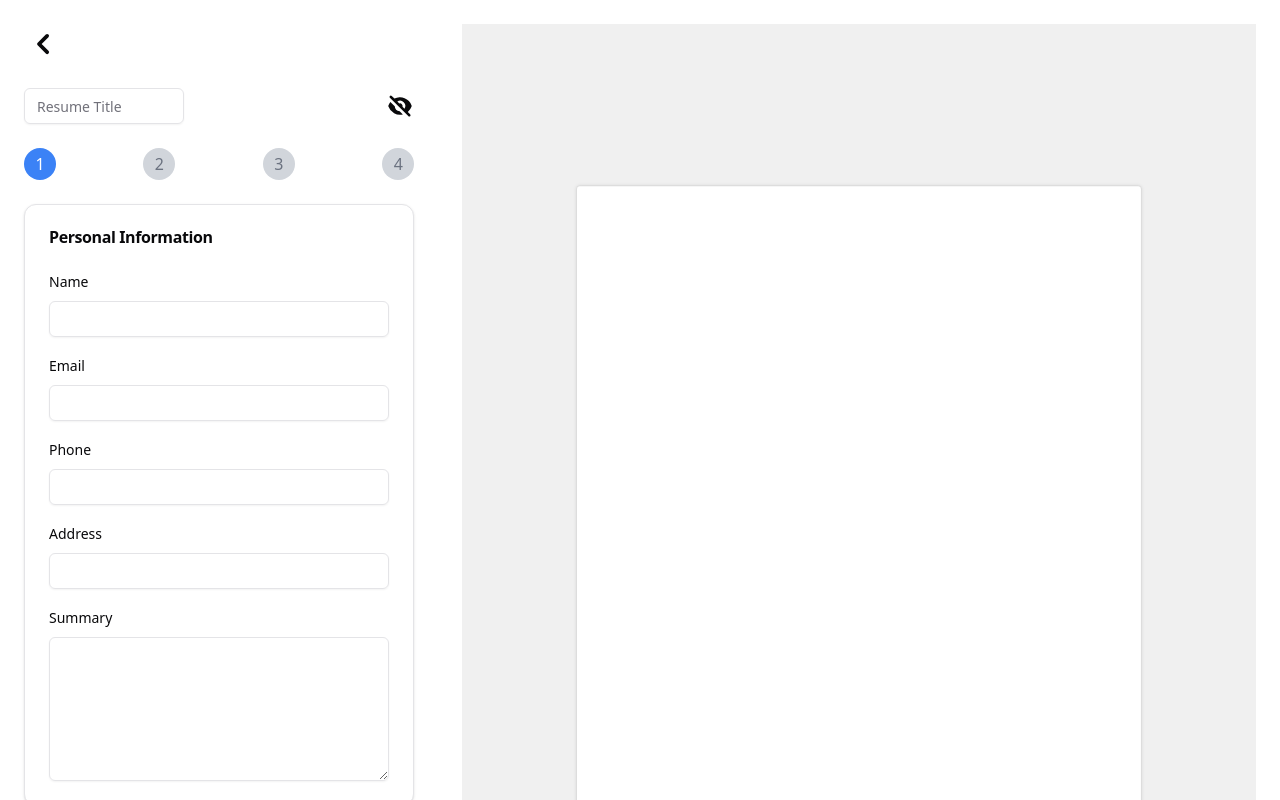
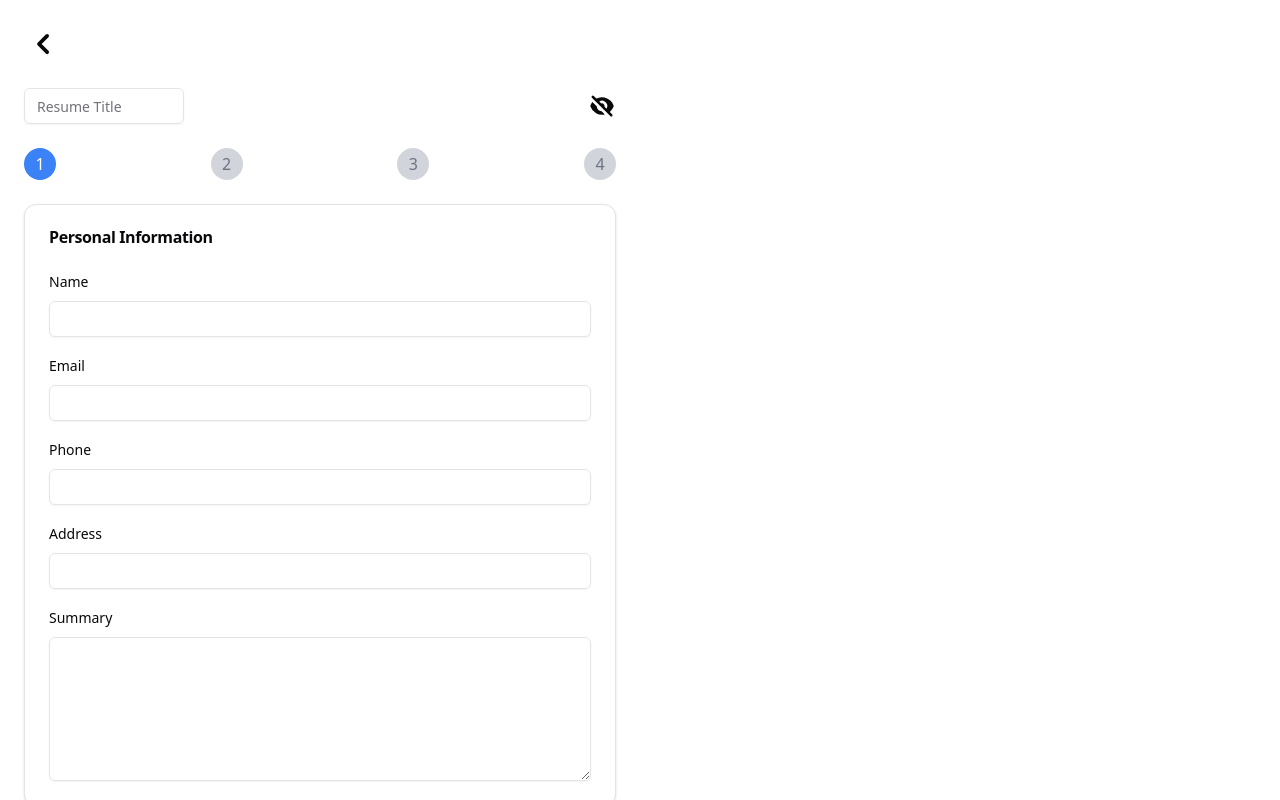
Before and after one commit to Raxza/react-resume-builder, a React (Vite) app: page /resume/create in a window 1280 px wide. Shown: the top 800 px of the page. Built offline with nearby package versions, Linux system fonts and the light colour scheme.

Commit message:
Preview scale fix

```diff
--- a/src/components/common/ResumePreview.tsx
+++ b/src/components/common/ResumePreview.tsx
@@ -5,20 +5,22 @@ import '@/styles/page.css';
 
 type Props = {
   resume: Resume;
+  scale: number;
 };
 
-const ResumePreview = ({ resume }: Props) => {
+const ResumePreview = ({ resume, scale = 0.5 }: Props) => {
+  const containerRef = useRef<HTMLDivElement>(null);
   const pageRef = useRef<HTMLDivElement>(null);
-  const [scale, setScale] = useState(1);
+  const [innerScale, setInnerScale] = useState(scale);
 
   useEffect(() => {
     const handleResize = () => {
-      if (pageRef.current) {
-        const { clientWidth, clientHeight } = pageRef.current;
-        const scaleX = window.innerWidth / clientWidth;
-        const scaleY = window.innerHeight / clientHeight;
-        const newScale = Math.min(scaleX, scaleY);
-        setScale(newScale);
+      if (containerRef.current && pageRef.current) {
+        const currContainerWidth = containerRef.current.clientWidth;
+        const currWrapperWidth = pageRef.current.clientWidth;
+        const scaleX = currContainerWidth / currWrapperWidth;
+        const newScale = Math.min(scaleX, scale);
+        setInnerScale(newScale);
       }
     };
 
@@ -26,19 +28,19 @@ const ResumePreview = ({ resume }: Props) => {
     handleResize();
 
     return () => window.removeEventListener("resize", handleResize);
-  }, []);
+  },[]);
 
   return (
-    <div className="preview-container">
+    <div className="preview-container" ref={containerRef}>
       <div
         className="page-wrapper"
         ref={pageRef}
-        style={{ transform: `scale(${scale})` }}
+        style={{ transform: `scale(${innerScale}, ${innerScale})` }}
       >
-        <div className="page-container">
-          <h3 className="text-xl font-bold mb-1" style={{ fontSize: `${25 * scale}px` }}>{resume.name.toUpperCase()}</h3>
+        <div className="page-container" >
+          <h3 className="text-xl font-bold mb-1" style={{ fontSize: `${25}px` }}>{resume.name.toUpperCase()}</h3>
           {(resume.phone || resume.email || resume.address) &&
-            <p className="text-sm text-gray-500 mb-1" style={{ fontSize: `${14 * scale}px` }}>
+            <p className="text-sm text-gray-500 mb-1" style={{ fontSize: `${14}px` }}>
               {[
                 resume.phone,
                 resume.email,
@@ -49,24 +51,24 @@ const ResumePreview = ({ resume }: Props) => {
             </p>
           }
           {resume.summary &&
-            <p className="text-sm mb-1" style={{ fontSize: `${14 * scale}px` }}>{resume.summary}</p>
+            <p className="text-sm mb-1" style={{ fontSize: `${14}px` }}>{resume.summary}</p>
           }
           {resume.experiences.length > 0 &&
             <section className="mt-4">
-              <h4 className="text-md font-bold" style={{ fontSize: `${18 * scale}px` }}>Work Experience</h4>
+              <h4 className="text-md font-bold" style={{ fontSize: `${18}px` }}>Work Experience</h4>
               <hr className="h-0.5 -mx-1 bg-black" />
               {resume.experiences.map((experience, index) => (
                 <div key={index} className="mt-3 ms-2">
                   <div className="flex justify-between">
-                    <h5 className="text-sm font-bold" style={{ fontSize: `${14 * scale}px` }}>{experience.company}</h5>
-                    <p className="text-sm" style={{ fontSize: `${14 * scale}px` }}>
+                    <h5 className="text-sm font-bold" style={{ fontSize: `${14}px` }}>{experience.company}</h5>
+                    <p className="text-sm" style={{ fontSize: `${14}px` }}>
                       {experience.startDate && format(experience.startDate, "MMM yyyy")} - {experience.endDate ? format(experience.endDate, "MMM yyyy") : experience.isCurrent ? "Present" : ""}
                     </p>
                   </div>
-                  <p className="text-sm italic" style={{ fontSize: `${14 * scale}px` }}>{experience.position}</p>
+                  <p className="text-sm italic" style={{ fontSize: `${14}px` }}>{experience.position}</p>
                   <ul className="list-disc ms-2 ps-4">
                     {experience.highlights.map((highlight, index) => (
-                      <li key={index} className="text-sm" style={{ fontSize: `${14 * scale}px` }}>{highlight}</li>
+                      <li key={index} className="text-sm" style={{ fontSize: `${14}px` }}>{highlight}</li>
                     ))}
                   </ul>
                 </div>
@@ -75,23 +77,23 @@ const ResumePreview = ({ resume }: Props) => {
           }
           {resume.educations.length > 0 &&
             <section className="mt-4">
-              <h4 className="text-md font-bold" style={{ fontSize: `${18 * scale}px` }}>Education</h4>
+              <h4 className="text-md font-bold" style={{ fontSize: `${18}px` }}>Education</h4>
               <hr className="h-0.5 -mx-1 bg-black" />
               {resume.educations.map((education, index) => (
                 <div key={index} className="mt-3 ms-2">
                   <div className="flex justify-between">
-                    <h5 className="text-sm font-bold" style={{ fontSize: `${14 * scale}px` }}>{education.institution}</h5>
-                    <p className="text-sm" style={{ fontSize: `${14 * scale}px` }}>
+                    <h5 className="text-sm font-bold" style={{ fontSize: `${14}px` }}>{education.institution}</h5>
+                    <p className="text-sm" style={{ fontSize: `${14}px` }}>
                       {education.startDate && format(education.startDate, "MMM yyyy")} - {education.endDate ? format(education.endDate, "MMM yyyy") : education.isCurrent ? "Present" : ""}
                     </p>
                   </div>
-                  <p className="text-sm italic" style={{ fontSize: `${14 * scale}px` }}>
+                  <p className="text-sm italic" style={{ fontSize: `${14}px` }}>
                     {education.degree !== DegreeType.Add ? education.degree : education.customDegree} {(education.degree !== DegreeType.Add || education.customDegree) && education.major && `in ${education.major}`}
                     {education.score && ` (${education.score}${education.maxScore ? `/${education.maxScore})` : ")"}`}
                   </p>
                   <ul className="list-disc ms-2 ps-4">
                     {education.highlights.map((highlight, index) => (
-                      <li key={index} className="text-sm" style={{ fontSize: `${14 * scale}px` }}>{highlight}</li>
+                      <li key={index} className="text-sm" style={{ fontSize: `${14}px` }}>{highlight}</li>
                     ))}
                   </ul>
                 </div>
--- a/src/pages/Resume/create.tsx
+++ b/src/pages/Resume/create.tsx
@@ -77,8 +77,8 @@ const ResumeCreate = () => {
   const page = pages[currentPage];
 
   return (
-      <div className="flex">
-        <form className="max-w-4xl mx-auto p-6 space-y-6 flex-1">
+    <div className="flex sm:flex-col flex-wrap">
+      <form className="max-w-4xl p-6 space-y-6 flex-1 w-1/2">
         <ChevronLeftIcon className="h-10 w-10 cursor-pointer" onClick={() => navigate('/')} />
         <div className="flex justify-between items-center">
           <div className="space-y-2">
@@ -145,8 +145,8 @@ const ResumeCreate = () => {
         </div>
       </form>
       {showPreview && (
-          <div className="flex-1 p-6">
-            <ResumePreview resume={resume} />
+        <div className="flex-1 p-6 w-1/2">
+          <ResumePreview resume={resume} scale={0.85} />
         </div>
       )}
     </div>
--- a/src/pages/Resume/edit.tsx
+++ b/src/pages/Resume/edit.tsx
@@ -100,9 +100,9 @@ const ResumeEdit = () => {
   const page = pages[currentPage];
 
   return (
-    <div className="flex">
-      <form className="max-w-4xl mx-auto p-6 space-y-6 flex-1">
-      <ChevronLeftIcon className="h-10 w-10 cursor-pointer" onClick={() => navigate('/')} />
+    <div className="flex flex-col md:flex-row flex-wrap">
+      <form className="max-w-4xl p-6 space-y-6 flex-1 md:w-1/2">
+        <ChevronLeftIcon className="h-10 w-10 cursor-pointer" onClick={() => navigate('/')} />
         <div className="flex justify-between items-center">
           <div className="space-y-2">
             <Input
@@ -168,8 +168,8 @@ const ResumeEdit = () => {
         </div>
       </form>
       {showPreview && (
-        <div className="flex-1 p-6">
-          <ResumePreview resume={resume} />
+        <div className="flex-1 p-6 w-full md:w-1/2">
+          <ResumePreview resume={resume} scale={0.85} />
         </div>
       )}
     </div>
--- a/src/styles/page.css
+++ b/src/styles/page.css
@@ -1,32 +1,30 @@
 .preview-container {
     width: 100%;
     height: 100%;
-    /* padding-top: 10vh; */
     display: flex;
     justify-content: center;
-    /* align-items: center; */
-    background-color: #f0f0f0;
-    overflow: auto;
+    /* background: white; */
+    /* overflow: auto; */
 }
 
 .page-wrapper {
-    /* container-type: size;
-    resize: both; */
-    position: relative;
+    /* position: relative; */
     width: 210mm;
     height: 297mm;
-    /* transform-origin: ; */
+    border: 1px solid #D3D3D3;
 }
 
 .page-container {
     width: 100%;
     height: 100%;
     padding: 8mm 8mm;
+    overflow-wrap: break-word; /* Ensures wrapping in all cases */
     border: 1px solid #D3D3D3;
     border-radius: 5px;
     background: white;
     box-shadow: 0 0 5px rgba(0, 0, 0, 0.1);
     overflow: hidden;
+    white-space: pre-wrap;
 }
 
 .page-container .resume-name {
```
Lines whose indentation alone changed are shown as unchanged.
